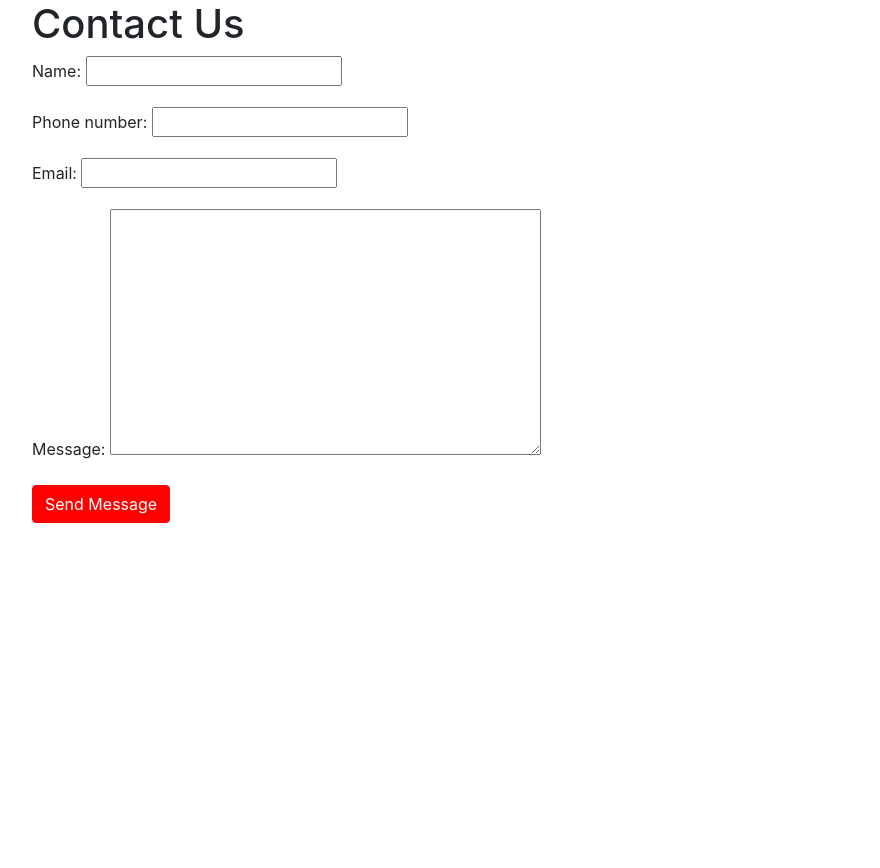
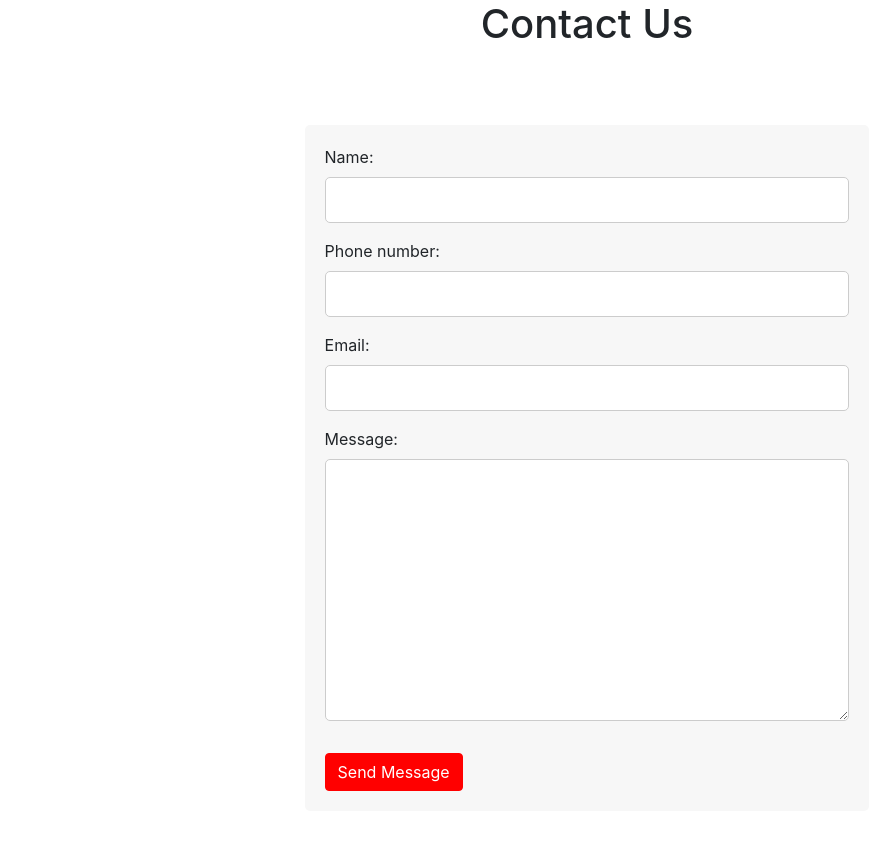
Before and after one commit to Biny19/hotel_system, a Django app: page /contact/ in a window 1280 px wide. Shown: the whole page, without its empty margins (53-933 px from the left). Before the commit the page ends 523 px from the top, so only its background shows below. Run offline with Django 3.2, Linux system fonts and the light colour scheme; some libraries are stand-ins or nearby versions.

Commit message:
Portfolio Project

```diff
--- /dev/null
+++ b/hotel/static/css/cssNew.css
@@ -0,0 +1,30 @@
+.container {
+    display: flex;
+    justify-content: center;
+    align-items: center;
+    height: 100vh;
+}
+h1 {
+    text-align: center;
+    margin-bottom: 20px;
+}
+
+form {
+    background-color: #f7f7f7;
+    padding: 20px;
+    border-radius: 5px;
+}
+
+form input[type="text"],
+form input[type="email"],
+form textarea {
+    margin-bottom: 0px;
+    width: 100%;
+    padding: 10px;
+    border: 1px solid #ccc;
+    border-radius: 5px;
+}
+
+form button[type="submit"] {
+    margin-top: 10px;
+}
--- a/hotel/templates/contact_form.html
+++ b/hotel/templates/contact_form.html
@@ -4,10 +4,12 @@
     <title>Contact Us</title>
     {% load static %}
     <link rel="stylesheet" href="{% static 'css/bootstrap.min.css' %}">
+    <link rel="stylesheet" href="{% static 'css/cssNew.css' %}">
 </head>
 <body>
+    <h1>Contact Us</h1>
     <div class="container">
-        <h1>Contact Us</h1>
+
         <form method="POST">
             {% csrf_token %}
             {{ form.as_p }}
--- a/hotel/templates/reservation_form.html
+++ b/hotel/templates/reservation_form.html
@@ -4,10 +4,13 @@
     <title>Room Reservation</title>
     {% load static %}
     <link rel="stylesheet" href="{% static 'css/bootstrap.min.css' %}">
+    <link rel="stylesheet" href="{% static 'css/cssNew.css' %}">
 </head>
+
 <body>
+    <h1>Make a Reservation</h1>
     <div class="container">
-        <h1>Make a Reservation</h1>
+
         <form method="POST">
             {% csrf_token %}
             {{ form.as_p }}
```
Also changed, not shown: hotel/templates/index.html (+6 -6 lines), db.sqlite3, hotel/forms.py (line endings or trailing spaces).
